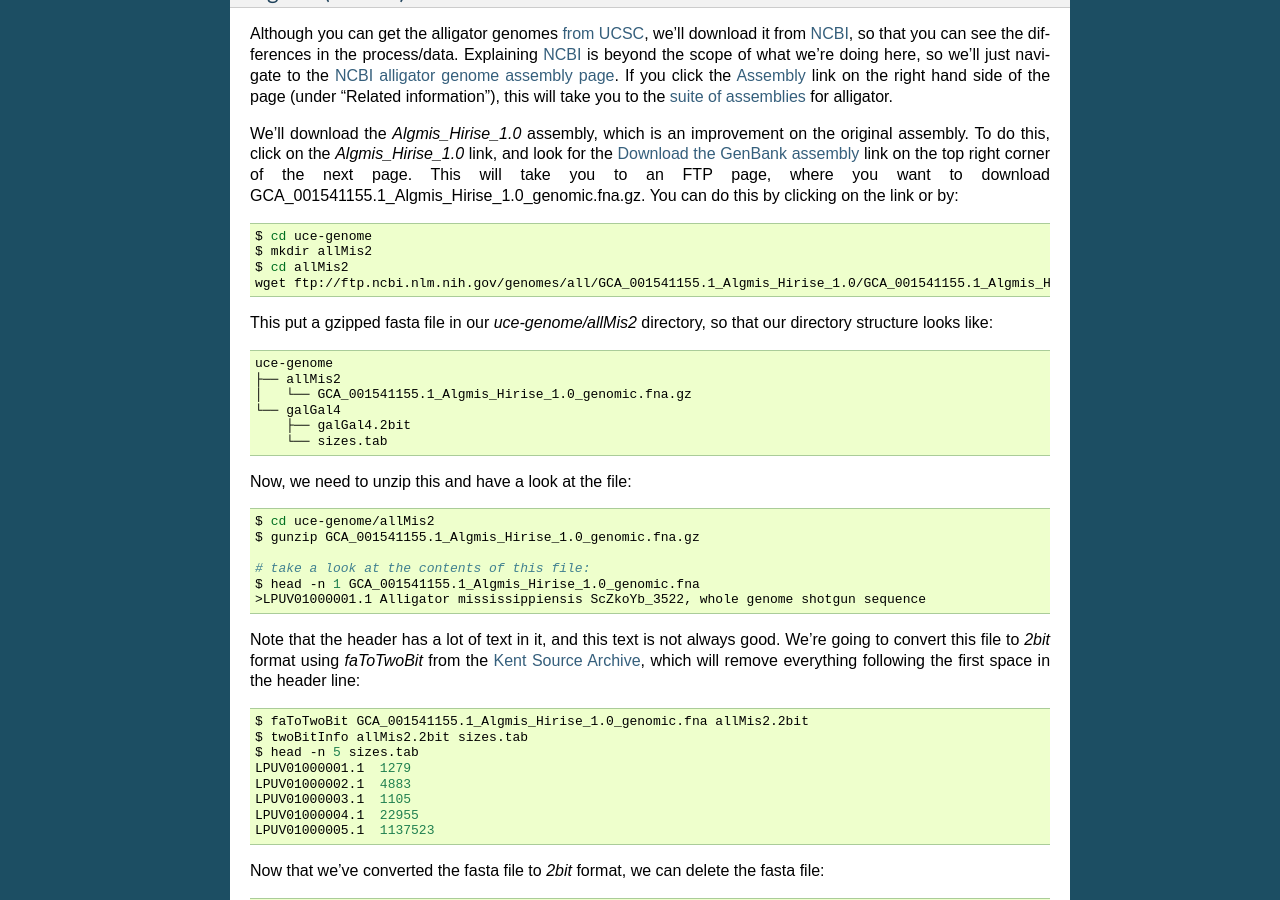
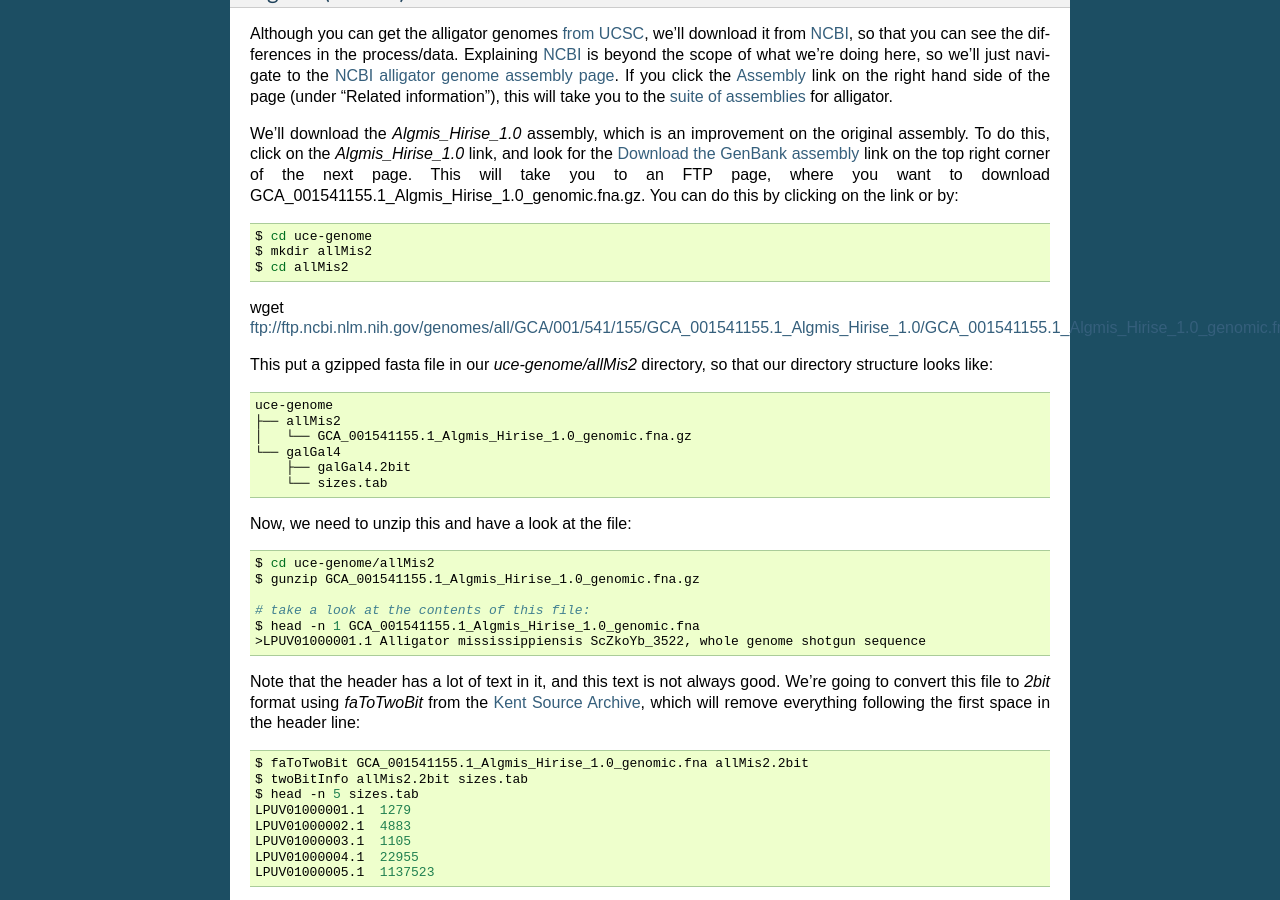
Before and after one commit to faircloth-lab/phyluce, a Sphinx documentation site: the page built from docs/tutorial-three.rst, in a window 1280 px wide and 900 px high, scrolled down 1393 px. Built offline with Sphinx 7.4.7, drawn with Linux system fonts in a browser that asks for light colours.

Commit message:
Update tutorial-three.rst

```diff
--- a/docs/tutorial-three.rst
+++ b/docs/tutorial-three.rst
@@ -126,7 +126,8 @@ on the link or by:
     $ cd uce-genome
     $ mkdir allMis2
     $ cd allMis2
-    wget ftp://ftp.ncbi.nlm.nih.gov/genomes/all/GCA_001541155.1_Algmis_Hirise_1.0/GCA_001541155.1_Algmis_Hirise_1.0_genomic.fna.gz
+
+wget ftp://ftp.ncbi.nlm.nih.gov/genomes/all/GCA/001/541/155/GCA_001541155.1_Algmis_Hirise_1.0/GCA_001541155.1_Algmis_Hirise_1.0_genomic.fna.gz
 
 This put a gzipped fasta file in our `uce-genome/allMis2` directory, so that our
 directory structure looks like:
```
